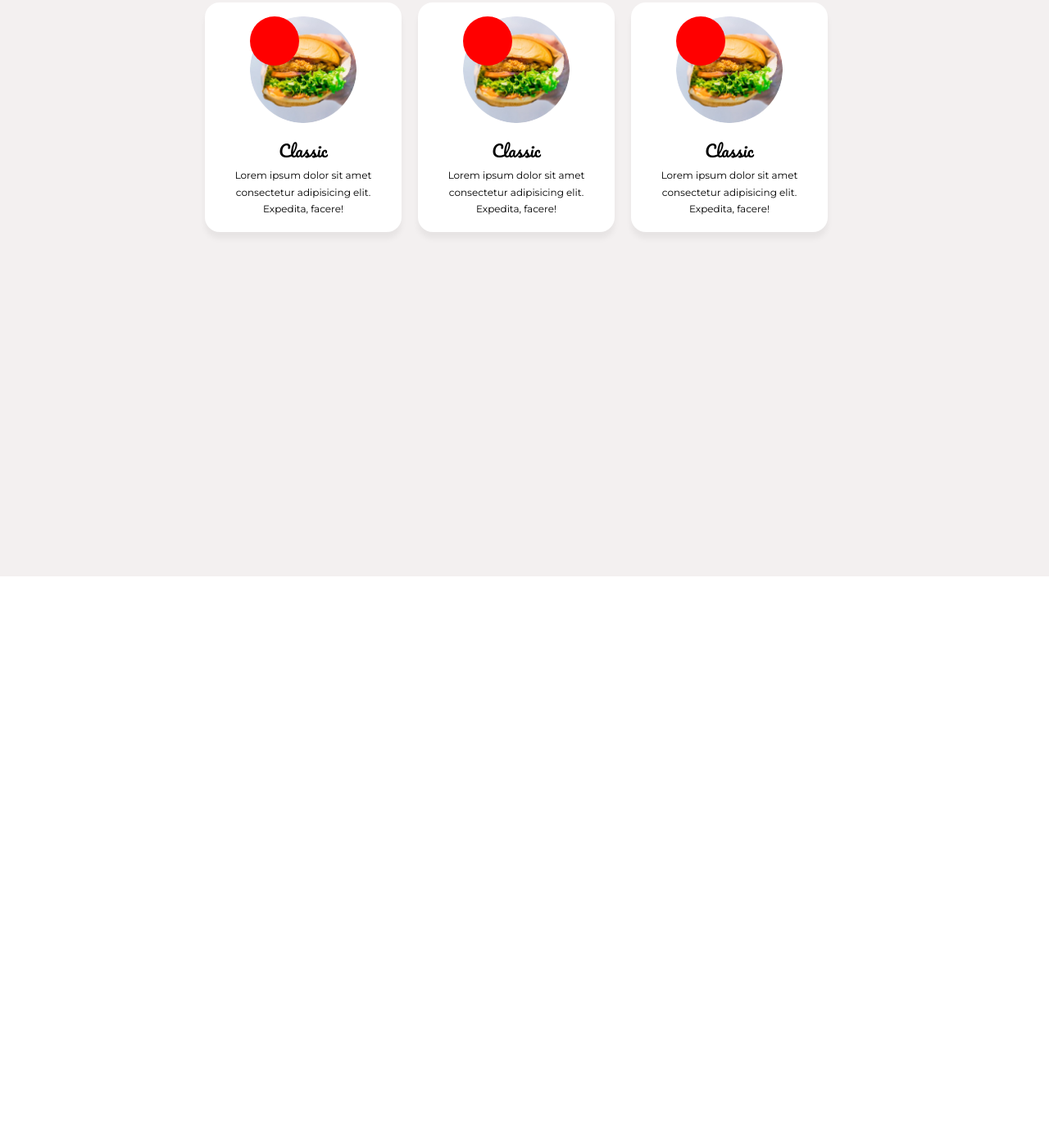
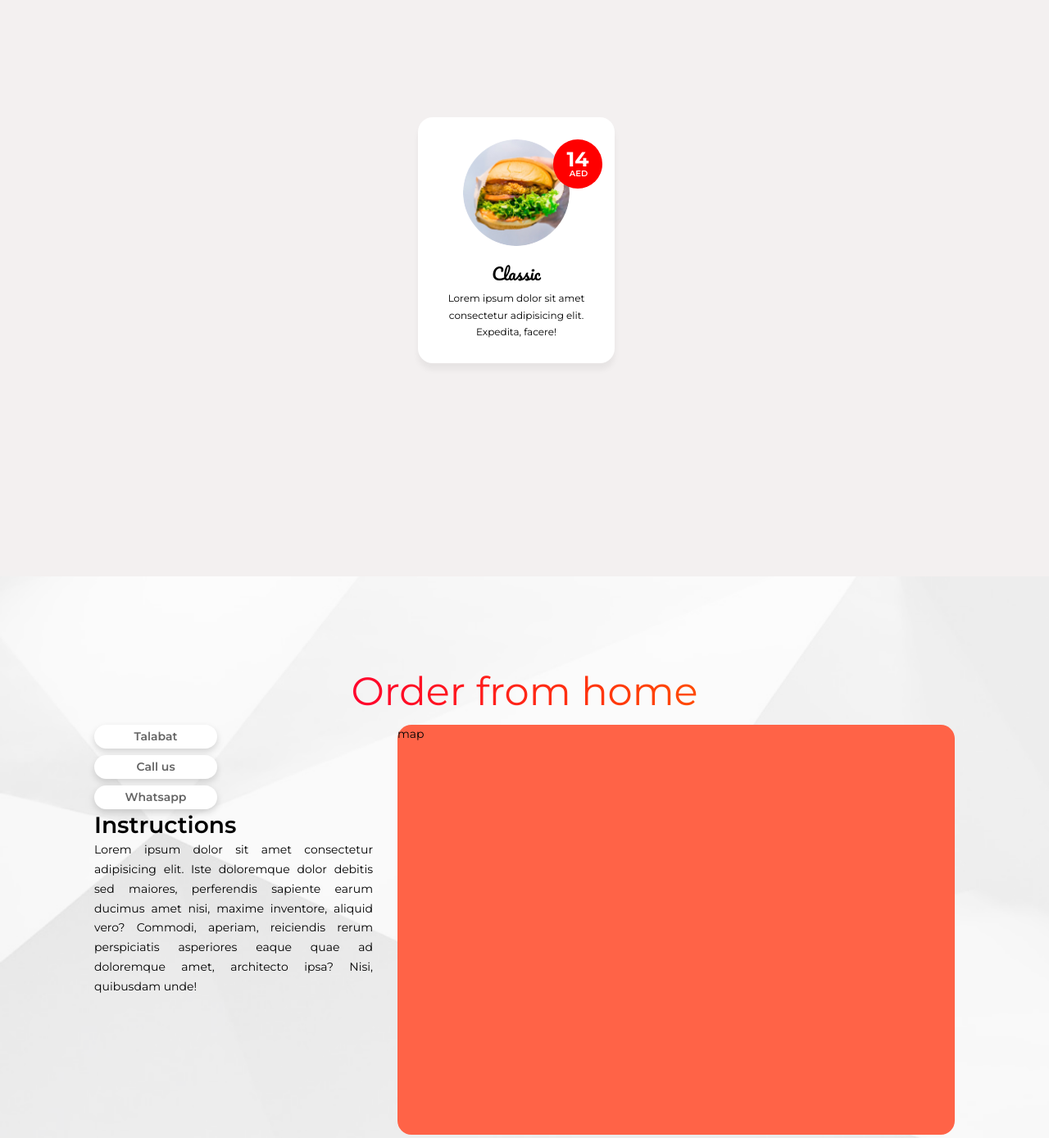
Before and after one commit to John-Kodes/JDR-Landing-Page, a website: page index.html in a window 1280 px wide. Shown: the part 1827-3215 px from the top of the page at 82% size. Before the commit the page ends 2530 px from the top, so only its background shows below. Drawn offline with Linux system fonts and the light colour scheme.

Commit message:
added incomplete delivery section

```diff
--- a/index.html
+++ b/index.html
@@ -19,6 +19,8 @@
     <title>John Daniel's Restaurant</title>
   </head>
   <body>
+
+    <!-- //// HEADER /// -->
     <header class="header">
       <div class="header__nav">
         <div class="header__logo-box">
@@ -55,6 +57,7 @@
     </header>
 
     <main>
+    <!-- //// ABOUT /// -->
       <section class="section-about">
         <img
           src="css/img/aboutimg.jpg"
@@ -83,6 +86,7 @@
         </div>
       </section>
 
+    <!-- //// MENU /// -->
       <section class="section-menu">
         <h1 class="heading-primary--section">
           Menu
@@ -90,41 +94,20 @@
         <div class="menu">
 
           <div class="menu__tabs">
-            <a href="#" class="btn--menu-tab btn--menu-tab--active">Burgers</a>
-            <a href="#" class="btn--menu-tab">Chicken</a>
-            <a href="#" class="btn--menu-tab">Combo Meals</a>
-            <a href="#" class="btn--menu-tab">Desert</a>
-            <a href="#" class="btn--menu-tab">Drinks</a>
-            <a href="#" class="btn--menu-tab">Sides</a>
+            <button class="btn--menu-tab btn--menu-tab--active">Burgers</button>
+            <button class="btn--menu-tab">Chicken</button>
+            <button class="btn--menu-tab">Combo Meals</button>
+            <button class="btn--menu-tab">Desert</button>
+            <button class="btn--menu-tab">Drinks</button>
+            <button class="btn--menu-tab">Sides</button>
           </div>
           <div class="menu__list">
             <div class="menu__card">
               <div class="menu__card__img-box">
-                <span class="menu__card__price">&NonBreakingSpace;</span>
-              <img src="css/img/menuimg.jpg" alt="food" class="menu__img">
-              </div>
-              <div class="menu__card__title">
-                Classic
-              </div>
-              <p class="menu__card__description">
-                Lorem ipsum dolor sit amet consectetur adipisicing elit. Expedita, facere!
-              </p>
-            </div>
-            <div class="menu__card">
-              <div class="menu__card__img-box">
-                <span class="menu__card__price">&NonBreakingSpace;</span>
-              <img src="css/img/menuimg.jpg" alt="food" class="menu__img">
-              </div>
-              <div class="menu__card__title">
-                Classic
-              </div>
-              <p class="menu__card__description">
-                Lorem ipsum dolor sit amet consectetur adipisicing elit. Expedita, facere!
-              </p>
-            </div>
-            <div class="menu__card">
-              <div class="menu__card__img-box">
-                <span class="menu__card__price">&NonBreakingSpace;</span>
+                <div class="menu__card__price">
+                  <span class="menu__card__price--num">14</span>
+                  <span class="menu__card__price--cur">aed</span>
+                </div>
               <img src="css/img/menuimg.jpg" alt="food" class="menu__img">
               </div>
               <div class="menu__card__title">
@@ -137,8 +120,30 @@
           </div>
         </div>
       </section>
+
+    <!-- //// DELIVERY /// -->
       <section class="section-delivery">
-
+        <h1 class="heading-primary--section">
+          Order from home
+        </h1>
+        <div class="delivery">
+          <div class="delivery__guide">
+            <div class="delivery__guide__options">
+              <button class="btn--delivery">Talabat</button>
+              <button class="btn--delivery">Call us</button>
+              <button class="btn--delivery">Whatsapp</button>
+            </div>
+            <div class="delivery__guide__instructions">
+              <h2 class="heading-secondary">
+                Instructions
+              </h2>
+              <p class="paragraph">Lorem ipsum dolor sit amet consectetur adipisicing elit. Iste doloremque dolor debitis sed maiores, perferendis sapiente earum ducimus amet nisi, maxime inventore, aliquid vero? Commodi, aperiam, reiciendis rerum perspiciatis asperiores eaque quae ad doloremque amet, architecto ipsa? Nisi, quibusdam unde!</p>
+            </div>
+          </div>
+          <div class="delivery__map">
+            map
+          </div>
+        </div>
       </section>
     </main>
   </body>
--- a/sass/abstracts/_variables.scss
+++ b/sass/abstracts/_variables.scss
@@ -11,7 +11,7 @@ $color-grey-dark-1: rgb(100, 100, 100);
 $shade-dir: -105deg;
 
 :root {
-  // not working as intedend
+  /////// not working as intedend
   //   --color-primary: 255, 0, 0;
   //   --color-primary-light: #ff4d00;
   //   --color-primary-dark: 255, 0, 46;
--- a/sass/components/_button.scss
+++ b/sass/components/_button.scss
@@ -1,3 +1,12 @@
+button {
+  border: none;
+  font: inherit;
+  color:inherit;
+  background: none;
+  outline: none;
+  cursor: pointer;
+}
+
 .btn {
   &,
   &:link,
@@ -95,4 +104,30 @@
       $color-primary-dark
     );
   }
+
+  &:active {
+    transform: translateY(.3rem);
+  }
 }
+
+.btn--delivery {
+  display: inline-flex;
+  justify-content: center;
+  align-items: center;
+  text-decoration: none;
+  width: 15rem;
+  height: 2.9rem;
+  padding: .55rem;
+  color: $color-grey-dark-1;
+
+  border-radius: 100rem;
+  font-weight: 600;
+  box-shadow: 0 .4rem .8rem rgba($color-black, .15);
+  background-color: $color-white;
+
+  transition: all .2s;
+
+  &:not(:last-child) {
+    margin-bottom: .8rem;
+  }
+}
--- /dev/null
+++ b/sass/components/_delivery.scss
@@ -0,0 +1,26 @@
+.delivery {
+    display: flex;
+    max-width: 105rem;
+
+    &__guide {
+        flex: 1;
+        // background-color: teal;
+        margin-right: 3rem;
+
+        &__options{
+            display: flex;
+            flex-direction: column;
+        }
+
+        &__instructions {
+
+        }
+    }
+
+    &__map {
+        flex: 2;
+        height: 50rem;
+        background-color: tomato;
+        border-radius: 1.7rem;
+    }
+}
--- a/sass/components/_menu.scss
+++ b/sass/components/_menu.scss
@@ -19,6 +19,7 @@ width: 100%;
         width: 100%;
         height: 60rem;
         justify-content: center;
+        align-items: center;
     }
 
     &__img{
@@ -28,7 +29,7 @@ width: 100%;
         margin-bottom: 1.4rem 0;
     }
 
-    &__img-box {
+    &__card__img-box {
         position: relative;
     }
 
@@ -37,7 +38,7 @@ width: 100%;
         flex-direction: column;
         max-width: 24rem;
         width: 100%;
-        height: 28rem;
+        height: 30rem;
         justify-content: center;
         align-items: center;
         background-color: $color-white;
@@ -65,12 +66,33 @@ width: 100%;
         }
 
         &__price {
+            display: flex;
+            flex-direction: column;
             position: absolute;
             height: 6rem;
             width: 6rem;
             background-color: red;
             border-radius: 50%;
+            justify-content: center;
+            align-items: center;
+            top: 0;
+            right: -4rem;
 
+            &--num{
+                font-size: 2.5rem;
+                font-weight: 700;
+                line-height: 1;
+                color: $color-white;
+            }
+
+            &--cur{
+                text-transform: uppercase;
+                color: $color-white;
+                font-weight: 600;
+                font-size: 1rem;
+                margin-left: 2px;
+                line-height: 1;
+            }
         }
 
     }
--- a/sass/layout/_header.scss
+++ b/sass/layout/_header.scss
@@ -17,6 +17,7 @@
       font-weight: 400;
     }
   }
+
   &__logo {
     height: 10rem;
     width: 10rem;
--- a/sass/main.scss
+++ b/sass/main.scss
@@ -9,6 +9,7 @@
 
 @import "components/button";
 @import "components/menu";
+@import "components/delivery";
 
 @import "layout/footer";
 @import "layout/header";
--- a/sass/pages/_home.scss
+++ b/sass/pages/_home.scss
@@ -30,7 +30,16 @@
   align-items: center;
 
   padding: 10rem 0;
-
-
   background-color: $color-white-2;
 }
+
+.section-delivery {
+  display: flex;
+  flex-direction: column;
+  align-items: center;
+
+  background-image: url(img/MapBG.png);
+  background-size: cover;
+
+  padding: 10rem 0;
+}
```
Also changed, not shown: css/img/MapBG.png (added), css/style.css, sass/base/_base.scss (line endings or trailing spaces).
